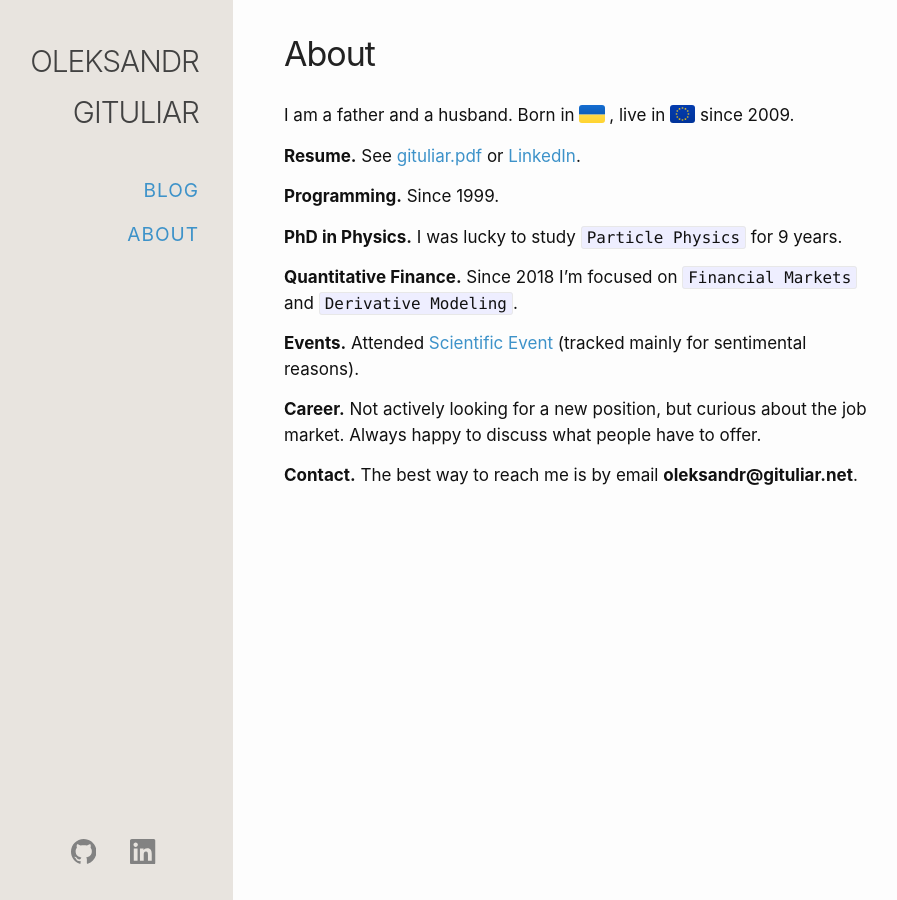
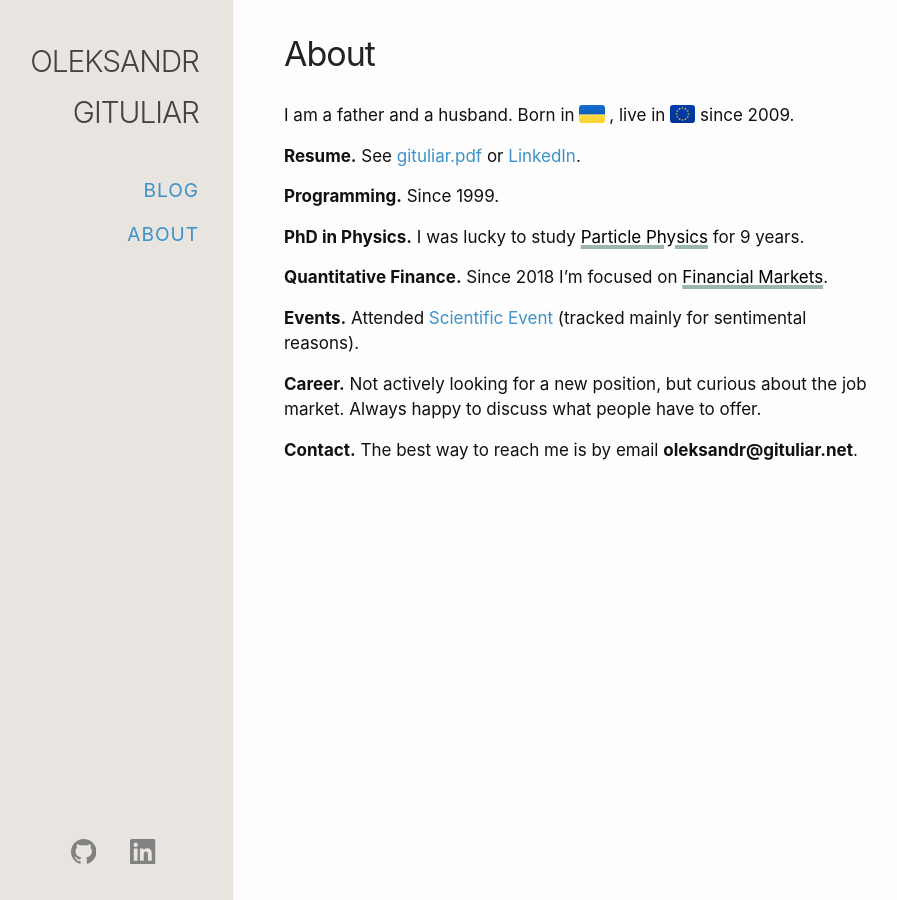
Before and after one commit to gituliar/gituliar.github.io, a Jekyll site: the page built from about.md, in a window 1280 px wide. Shown: the whole page, without its empty margins (7-904 px from the left). Built offline with Jekyll 4.4.1, drawn with Linux system fonts in a browser that asks for light colours.

Commit message:
Update about.md + CSS

```diff
--- a/_sass/minima/custom-styles.scss
+++ b/_sass/minima/custom-styles.scss
@@ -15,6 +15,14 @@ a:focus {
 
 h3 {
     font-weight: 100;
+}
+
+mark {
+    background: $background-color;
+    text-decoration-color: #9CB5B0;
+    text-decoration-line: underline;
+    text-decoration-thickness: 4px;
+    // text-underline-offset: 2px;
 }
 
 /* LAYOUT CSS */
--- a/about.md
+++ b/about.md
@@ -14,10 +14,9 @@ __Resume.__ See [gituliar.pdf](gituliar.pdf) or [LinkedIn](https://www.linkedin.
 
 __Programming.__ Since 1999.
 
-__PhD in Physics.__ I was lucky to study `Particle Physics` for 9 years.
+__PhD in Physics.__ I was lucky to study <mark>Particle Physics</mark> for 9 years.
 
-__Quantitative Finance.__ Since 2018 I'm focused on `Financial Markets` and
-`Derivative Modeling`.
+__Quantitative Finance.__ Since 2018 I'm focused on <mark>Financial Markets</mark>.
 
 __Events.__ Attended [Scientific Event](/events) (tracked mainly for sentimental reasons).
 
```
